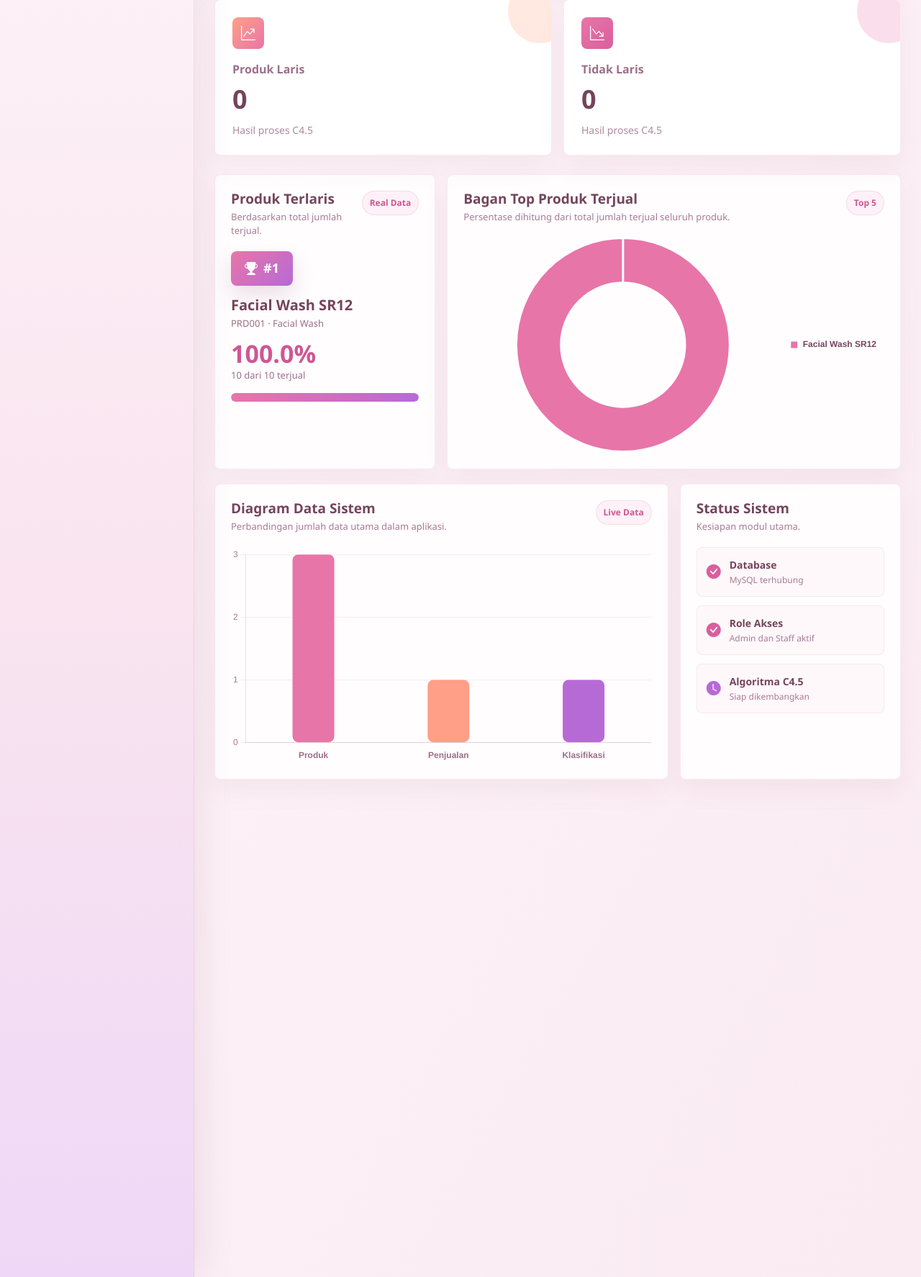
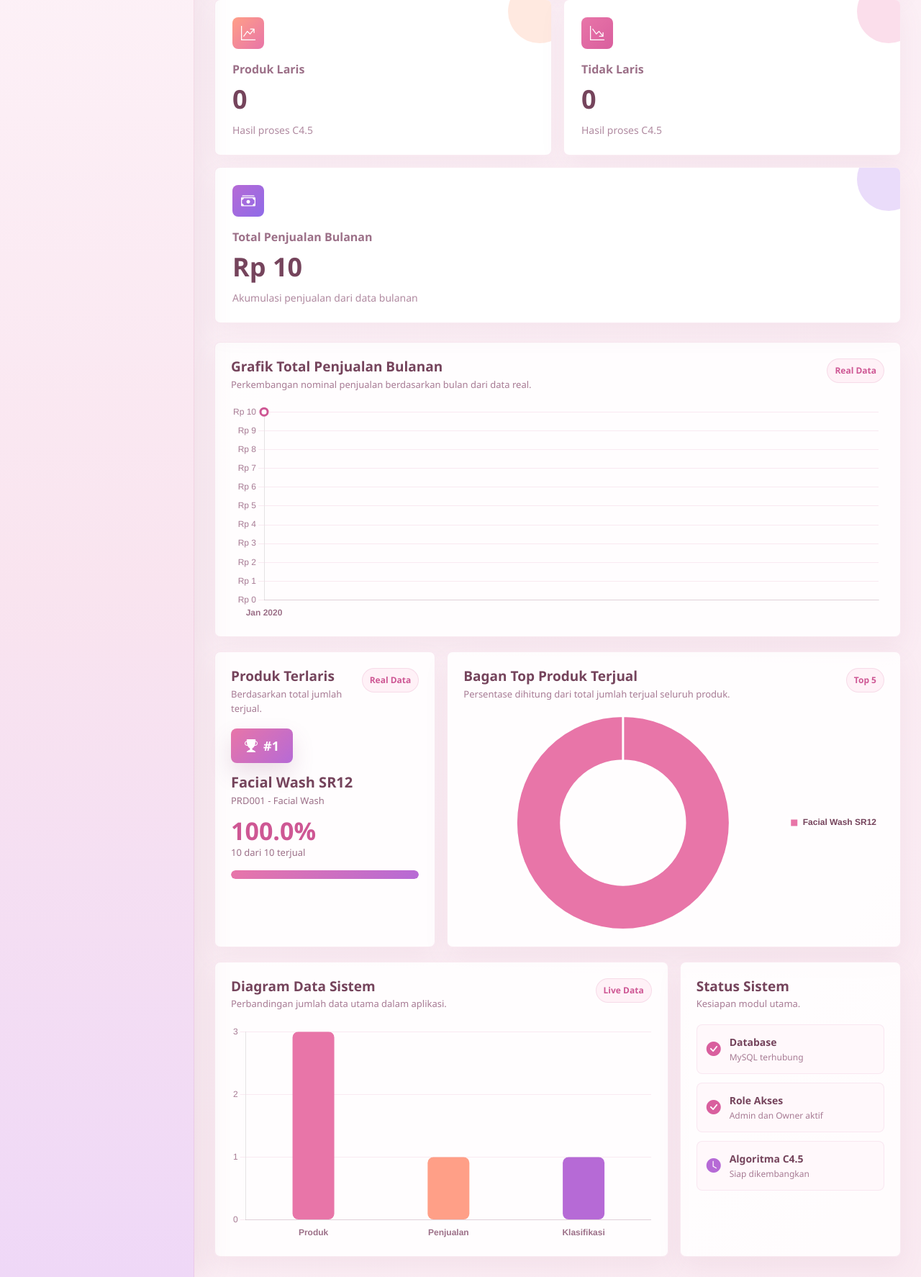
Before and after one commit to yafimahadika/Project-Skincare, a Flask app: page /dashboard in a window 1280 px wide. Shown: the part 501-2275 px from the top of the page at 72% size. Run offline with Flask 3, Linux system fonts and the light colour scheme; a user stored in the database is signed in; data comes from the database, SQL or seed files in the repository; tables that the repository leaves empty hold one stand-in row (values such as "Sample post"); some libraries are stand-ins or nearby versions.

Commit message:
Add owner role dashboard monitoring

```diff
--- a/app.py
+++ b/app.py
@@ -486,6 +486,31 @@ def dashboard():
         }
         for item in top_produk_rows
     ]
+    cursor.execute(
+        """
+        SELECT
+            YEAR(tanggal_penjualan) AS tahun,
+            MONTH(tanggal_penjualan) AS bulan_angka,
+            SUM(total_penjualan) AS total_penjualan,
+            SUM(jumlah_terjual) AS total_terjual
+        FROM penjualan
+        WHERE tanggal_penjualan IS NOT NULL
+        GROUP BY YEAR(tanggal_penjualan), MONTH(tanggal_penjualan)
+        ORDER BY tahun DESC, bulan_angka DESC
+        LIMIT 12
+        """
+    )
+    monthly_rows = list(cursor.fetchall())
+    monthly_rows.reverse()
+    monthly_sales_chart = [
+        {
+            "label": f"{month_name_id(int(item['bulan_angka']))[:3]} {item['tahun']}",
+            "total_penjualan": float(item["total_penjualan"] or 0),
+            "total_terjual": float(item["total_terjual"] or 0),
+        }
+        for item in monthly_rows
+    ]
+    total_penjualan_bulanan = sum(item["total_penjualan"] for item in monthly_sales_chart)
     cursor.close()
 
     return render_template(
@@ -499,11 +524,14 @@ def dashboard():
         produk_terlaris_persen=produk_terlaris_persen,
         total_produk_terjual=total_produk_terjual,
         top_produk_chart=top_produk_chart,
+        monthly_sales_chart=monthly_sales_chart,
+        total_penjualan_bulanan=total_penjualan_bulanan,
     )
 
 
 @app.route("/produk")
 @login_required
+@admin_required
 def produk():
     cursor = mysql.connection.cursor()
     cursor.execute("SELECT * FROM produk ORDER BY id DESC")
@@ -514,6 +542,7 @@ def produk():
 
 @app.route("/produk/tambah", methods=["POST"])
 @login_required
+@admin_required
 def produk_tambah():
     kode_produk = request.form.get("kode_produk", "").strip().upper()
     nama_produk = request.form.get("nama_produk", "").strip()
@@ -547,6 +576,7 @@ def produk_tambah():
 
 @app.route("/produk/edit/<int:produk_id>", methods=["POST"])
 @login_required
+@admin_required
 def produk_edit(produk_id):
     kode_produk = request.form.get("kode_produk", "").strip().upper()
     nama_produk = request.form.get("nama_produk", "").strip()
@@ -581,6 +611,7 @@ def produk_edit(produk_id):
 
 @app.route("/produk/upload", methods=["POST"])
 @login_required
+@admin_required
 def produk_upload():
     uploaded_file = request.files.get("file_produk")
 
@@ -633,6 +664,7 @@ def produk_upload():
 
 @app.route("/produk/template")
 @login_required
+@admin_required
 def produk_template():
     workbook = Workbook()
     sheet = workbook.active
@@ -734,6 +766,7 @@ def produk_hapus_terpilih():
 
 @app.route("/penjualan")
 @login_required
+@admin_required
 def penjualan():
     cursor = mysql.connection.cursor()
     cursor.execute(
@@ -753,6 +786,7 @@ def penjualan():
 
 @app.route("/penjualan/tambah", methods=["POST"])
 @login_required
+@admin_required
 def penjualan_tambah():
     produk_id = request.form.get("produk_id", "").strip()
     tanggal_penjualan = normalize_date_input(request.form.get("tanggal_penjualan", ""))
@@ -790,6 +824,7 @@ def penjualan_tambah():
 
 @app.route("/penjualan/edit/<int:penjualan_id>", methods=["POST"])
 @login_required
+@admin_required
 def penjualan_edit(penjualan_id):
     produk_id = request.form.get("produk_id", "").strip()
     tanggal_penjualan = normalize_date_input(request.form.get("tanggal_penjualan", ""))
@@ -836,6 +871,7 @@ def penjualan_edit(penjualan_id):
 
 @app.route("/penjualan/upload", methods=["POST"])
 @login_required
+@admin_required
 def penjualan_upload():
     uploaded_file = request.files.get("file_penjualan")
 
@@ -921,6 +957,7 @@ def penjualan_upload():
 
 @app.route("/penjualan/template")
 @login_required
+@admin_required
 def penjualan_template():
     workbook = Workbook()
     sheet = workbook.active
@@ -1181,9 +1218,9 @@ def user_tambah():
     nama = request.form.get("nama", "").strip()
     username = request.form.get("username", "").strip()
     password = request.form.get("password", "").strip()
-    role = request.form.get("role", "staff").strip()
+    role = request.form.get("role", "owner").strip()
 
-    if not nama or not username or not password or role not in ("admin", "staff"):
+    if not nama or not username or not password or role not in ("admin", "owner"):
         flash("Nama, username, password, dan role wajib diisi.", "warning")
         return redirect(url_for("users"))
 
@@ -1213,14 +1250,14 @@ def user_edit(user_id):
     nama = request.form.get("nama", "").strip()
     username = request.form.get("username", "").strip()
     password = request.form.get("password", "").strip()
-    role = request.form.get("role", "staff").strip()
+    role = request.form.get("role", "owner").strip()
 
-    if not nama or not username or role not in ("admin", "staff"):
+    if not nama or not username or role not in ("admin", "owner"):
         flash("Nama, username, dan role wajib diisi.", "warning")
         return redirect(url_for("users"))
 
     if user_id == session.get("user_id") and role != "admin":
-        flash("Akun yang sedang login tidak boleh mengubah role sendiri menjadi Staff.", "warning")
+        flash("Akun yang sedang login tidak boleh mengubah role sendiri menjadi Owner.", "warning")
         return redirect(url_for("users"))
 
     try:
--- a/database/schema.sql
+++ b/database/schema.sql
@@ -9,7 +9,7 @@ CREATE TABLE IF NOT EXISTS users (
     nama VARCHAR(100) NOT NULL,
     username VARCHAR(50) NOT NULL UNIQUE,
     password VARCHAR(255) NOT NULL,
-    role ENUM('admin', 'staff') NOT NULL DEFAULT 'staff',
+    role ENUM('admin', 'owner') NOT NULL DEFAULT 'owner',
     created_at TIMESTAMP DEFAULT CURRENT_TIMESTAMP
 );
 
@@ -65,7 +65,7 @@ CREATE TABLE IF NOT EXISTS hasil_klasifikasi (
 INSERT INTO users (nama, username, password, role)
 VALUES
 ('Administrator', 'admin', 'scrypt:32768:8:1$wRNdk9lspkvz9hP9$2ba1080a5c034cd1d3316b42cf55f6ee8eb01848d2c036bca0842e7facf95fc64923dfc64f8a6e11efe484b78bd4c73cdb66d259e229e563571d1307e24500f3', 'admin'),
-('Staff Operator', 'staff', 'scrypt:32768:8:1$3ugNWCF6D7t6OuXV$6535f5ce38e745fb2591316d7c54d17c5d1dbd8982df6ee8994324f18213ba6cd9ac4713b63354aec8cee28c3c5ac31ff6513c314cbbc2989e28dcc73f5a6750', 'staff')
+('Owner Toko', 'owner', 'scrypt:32768:8:1$qgDnPsOKq79WE24U$315f7f6e287119b45cbcd6d4061b55bb4db8decf0bd908464f57c6a508306731c71185bee8ad9caff90e573ca798063334b933532e2f058fd173f5e40b82a686', 'owner')
 ON DUPLICATE KEY UPDATE username = VALUES(username);
 
 INSERT INTO produk (kode_produk, nama_produk, kategori, harga, stok, satuan)
--- a/static/js/script.js
+++ b/static/js/script.js
@@ -218,6 +218,80 @@ if (topProductChart && window.Chart) {
 
                             return `${item.nama_produk}: ${item.total_terjual} terjual (${item.persentase}%)`;
                         },
+                    },
+                },
+            },
+        },
+    });
+}
+
+const monthlySalesChart = document.getElementById("monthlySalesChart");
+
+if (monthlySalesChart && window.Chart) {
+    const monthlyData = JSON.parse(monthlySalesChart.dataset.monthly || "[]");
+    const labels = monthlyData.length ? monthlyData.map((item) => item.label) : ["Belum ada data"];
+    const values = monthlyData.length ? monthlyData.map((item) => item.total_penjualan) : [0];
+
+    new Chart(monthlySalesChart, {
+        type: "line",
+        data: {
+            labels,
+            datasets: [
+                {
+                    label: "Total Penjualan",
+                    data: values,
+                    borderColor: "#ce5794",
+                    backgroundColor: "rgba(206, 87, 148, 0.14)",
+                    borderWidth: 3,
+                    fill: true,
+                    pointBackgroundColor: "#ffffff",
+                    pointBorderColor: "#ce5794",
+                    pointBorderWidth: 3,
+                    pointRadius: 5,
+                    tension: 0.35,
+                },
+            ],
+        },
+        options: {
+            responsive: true,
+            maintainAspectRatio: false,
+            plugins: {
+                legend: {
+                    display: false,
+                },
+                tooltip: {
+                    backgroundColor: "#75445c",
+                    padding: 12,
+                    cornerRadius: 8,
+                    callbacks: {
+                        label(context) {
+                            return formatRupiah(context.raw || 0);
+                        },
+                    },
+                },
+            },
+            scales: {
+                x: {
+                    grid: {
+                        display: false,
+                    },
+                    ticks: {
+                        color: "#9c7088",
+                        font: {
+                            weight: 700,
+                        },
+                    },
+                },
+                y: {
+                    beginAtZero: true,
+                    ticks: {
+                        color: "#a77b94",
+                        callback(value) {
+                            return formatRupiah(value);
+                        },
+                    },
+                    grid: {
+                        color: "rgba(219, 145, 184, 0.18)",
                     },
                 },
             },
--- a/templates/base.html
+++ b/templates/base.html
@@ -27,6 +27,7 @@
                     <i class="bi bi-grid-1x2-fill"></i>
                     <span>Dashboard</span>
                 </a>
+                {% if session.get("role") == "admin" %}
                 <a class="sidebar-link {% if request.endpoint == 'produk' %}active{% endif %}" href="{{ url_for('produk') }}">
                     <i class="bi bi-bag-heart-fill"></i>
                     <span>Data Produk</span>
@@ -35,7 +36,6 @@
                     <i class="bi bi-receipt-cutoff"></i>
                     <span>Data Penjualan</span>
                 </a>
-                {% if session.get("role") == "admin" %}
                 <a class="sidebar-link {% if request.endpoint == 'proses_c45' %}active{% endif %}" href="{{ url_for('proses_c45') }}">
                     <i class="bi bi-diagram-3-fill"></i>
                     <span>Proses C4.5</span>
--- a/templates/dashboard.html
+++ b/templates/dashboard.html
@@ -66,6 +66,37 @@
             <small>Hasil proses C4.5</small>
         </div>
     </div>
+    <div class="col-md-12">
+        <div class="summary-card stat-card violet">
+            <div class="stat-icon">
+                <i class="bi bi-cash-stack"></i>
+            </div>
+            <span>Total Penjualan Bulanan</span>
+            <strong>{{ total_penjualan_bulanan|format_rupiah }}</strong>
+            <small>Akumulasi penjualan dari data bulanan</small>
+        </div>
+    </div>
+</div>
+
+<div class="row g-3 mt-1">
+    <div class="col-12">
+        <section class="dashboard-panel chart-panel">
+            <div class="panel-heading">
+                <div>
+                    <h2>Grafik Total Penjualan Bulanan</h2>
+                    <p>Perkembangan nominal penjualan berdasarkan bulan dari data real.</p>
+                </div>
+                <span class="panel-chip">Real Data</span>
+            </div>
+            <div class="chart-wrap">
+                <canvas
+                    id="monthlySalesChart"
+                    data-monthly='{{ monthly_sales_chart|tojson }}'
+                    aria-label="Grafik total penjualan bulanan"
+                    role="img"></canvas>
+            </div>
+        </section>
+    </div>
 </div>
 
 <div class="row g-3 mt-1">
@@ -86,7 +117,7 @@
                 </div>
                 <div class="bestseller-info">
                     <strong>{{ produk_terlaris.nama_produk }}</strong>
-                    <span>{{ produk_terlaris.kode_produk or "-" }} · {{ produk_terlaris.kategori }}</span>
+                    <span>{{ produk_terlaris.kode_produk or "-" }} - {{ produk_terlaris.kategori }}</span>
                 </div>
                 <div class="bestseller-percent">
                     <strong>{{ "%.1f"|format(produk_terlaris_persen) }}%</strong>
@@ -165,7 +196,7 @@
                     <i class="bi bi-check-circle-fill"></i>
                     <div>
                         <strong>Role Akses</strong>
-                        <span>Admin dan Staff aktif</span>
+                        <span>Admin dan Owner aktif</span>
                     </div>
                 </div>
                 <div class="status-item muted">
--- a/templates/users.html
+++ b/templates/users.html
@@ -6,7 +6,7 @@
 <div class="page-heading page-heading-actions">
     <div>
         <h1>Data User</h1>
-        <p>Kelola akun Admin dan Staff yang dapat mengakses sistem.</p>
+        <p>Kelola akun Admin dan Owner yang dapat mengakses sistem.</p>
     </div>
     <button type="button" class="action-button" data-bs-toggle="modal" data-bs-target="#modalTambahUser">
         <i class="bi bi-person-plus-fill"></i>
@@ -115,7 +115,7 @@
                         <label class="form-label">Role</label>
                         <select class="form-select" name="role" required>
                             <option value="admin">Admin</option>
-                            <option value="staff" selected>Staff</option>
+                            <option value="owner" selected>Owner</option>
                         </select>
                     </div>
                     <div class="col-12">
@@ -154,7 +154,7 @@
                         <label class="form-label">Role</label>
                         <select class="form-select" name="role" required>
                             <option value="admin" {% if item.role == "admin" %}selected{% endif %}>Admin</option>
-                            <option value="staff" {% if item.role == "staff" %}selected{% endif %}>Staff</option>
+                            <option value="owner" {% if item.role == "owner" %}selected{% endif %}>Owner</option>
                         </select>
                     </div>
                     <div class="col-12">
```
